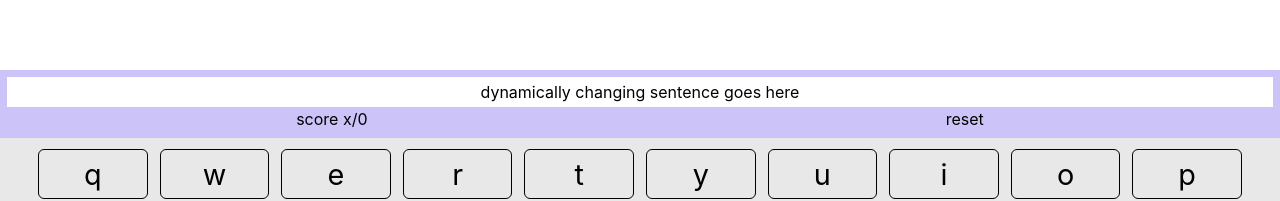
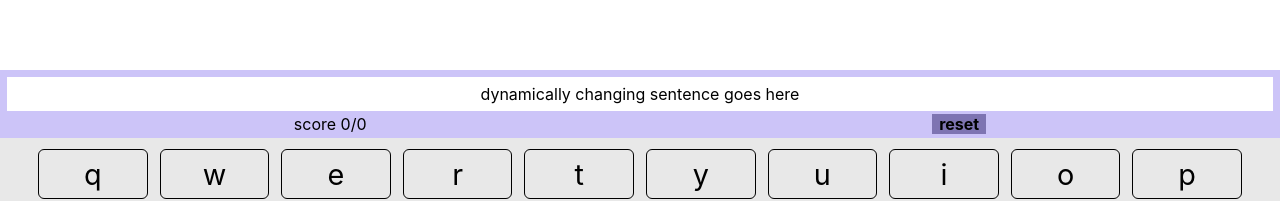
Before and after one commit to JustinDudley/thimble, a React (Create React App) app: page /typingPage in a window 1280 px wide. Shown: the part 326-527 px from the top of the page. Built offline with nearby package versions, Linux system fonts and the light colour scheme.

Commit message:
add bullseyeCounter and wire it up to UI

```diff
--- a/src/index.css
+++ b/src/index.css
@@ -20,7 +20,7 @@ code {
    --nav-purple: #7e74b2;
    --home-welcome-text: #301d43;
    --home-link-text: #301d43;
-   --shadow-grey: #e8e8e8;
+   --shadow-gray: #e8e8e8;
    --letter-color: #555;
 
    /* need space for 10 keys, so each is slightly less than 10% view-width */
--- a/src/models/WholeKey.ts
+++ b/src/models/WholeKey.ts
@@ -1,4 +1,6 @@
 export interface MiniBoxProps {
+   bullseyeCounter: number;
+   setBullseyeCounter: React.Dispatch<React.SetStateAction<number>>;
    letter: string;
    keyCounter: number;
    miniBoxId: number;
@@ -8,6 +10,8 @@ export interface MiniBoxProps {
 }
 
 export interface WholeKeyProps {
+   bullseyeCounter: number;
+   setBullseyeCounter: React.Dispatch<React.SetStateAction<number>>;
    letter: string;
    keyboardCounter: number;
 }
--- a/src/routes/TypingPage/components/KeyboardAndConsoleSection/index.tsx
+++ b/src/routes/TypingPage/components/KeyboardAndConsoleSection/index.tsx
@@ -9,16 +9,19 @@ export const KeyboardAndConsoleSection: React.FC<{
    setNumResets: React.Dispatch<React.SetStateAction<number>>;
 }> = ({ numResets, setNumResets }) => {
    const [keyboardCounter, setKeyboardCounter] = useState(0);
+   const [bullseyeCounter, setBullseyeCounter] = useState(0);
 
    return (
       <div className={styles.keyboardAndConsoleSection}>
          <UserConsole
+            bullseyeCounter={bullseyeCounter}
             keyboardCounter={keyboardCounter}
             numResets={numResets}
             setNumResets={setNumResets}
          />
          <KeyboardDisplay
-            numResets={numResets}
+            bullseyeCounter={bullseyeCounter}
+            setBullseyeCounter={setBullseyeCounter}
             keyboardCounter={keyboardCounter}
             setKeyboardCounter={setKeyboardCounter}
          />
--- a/src/routes/TypingPage/components/KeyboardDisplay/index.tsx
+++ b/src/routes/TypingPage/components/KeyboardDisplay/index.tsx
@@ -4,10 +4,16 @@ import { WholeKey } from '../WholeKey';
 import styles from './style.module.css';
 
 export const KeyboardDisplay: React.FC<{
-   numResets: number;
+   bullseyeCounter: number;
+   setBullseyeCounter: React.Dispatch<React.SetStateAction<number>>;
    keyboardCounter: number;
    setKeyboardCounter: React.Dispatch<React.SetStateAction<number>>;
-}> = ({ numResets, keyboardCounter, setKeyboardCounter }) => {
+}> = ({
+   bullseyeCounter,
+   setBullseyeCounter,
+   keyboardCounter,
+   setKeyboardCounter,
+}) => {
    const lettersTop = ['q', 'w', 'e', 'r', 't', 'y', 'u', 'i', 'o', 'p'];
    const lettersMiddle = ['a', 's', 'd', 'f', 'g', 'h', 'j', 'k', 'l'];
    const lettersBottom = ['z', 'x', 'c', 'v', 'b', 'n', 'm'];
@@ -25,6 +31,8 @@ export const KeyboardDisplay: React.FC<{
                      key={letter}
                      letter={letter}
                      keyboardCounter={keyboardCounter}
+                     bullseyeCounter={bullseyeCounter}
+                     setBullseyeCounter={setBullseyeCounter}
                   />
                ))}
             </div>
@@ -34,6 +42,8 @@ export const KeyboardDisplay: React.FC<{
                      key={letter}
                      letter={letter}
                      keyboardCounter={keyboardCounter}
+                     bullseyeCounter={bullseyeCounter}
+                     setBullseyeCounter={setBullseyeCounter}
                   />
                ))}
             </div>
@@ -43,6 +53,8 @@ export const KeyboardDisplay: React.FC<{
                      key={letter}
                      letter={letter}
                      keyboardCounter={keyboardCounter}
+                     bullseyeCounter={bullseyeCounter}
+                     setBullseyeCounter={setBullseyeCounter}
                   />
                ))}
             </div>
@@ -52,6 +64,8 @@ export const KeyboardDisplay: React.FC<{
                      key={letter}
                      letter={letter}
                      keyboardCounter={keyboardCounter}
+                     bullseyeCounter={bullseyeCounter}
+                     setBullseyeCounter={setBullseyeCounter}
                   />
                ))}
             </div>
--- a/src/routes/TypingPage/components/KeyboardDisplay/style.module.css
+++ b/src/routes/TypingPage/components/KeyboardDisplay/style.module.css
@@ -4,7 +4,7 @@
    display: flex;
    flex-direction: column;
    align-items: center;
-   background-color: var(--shadow-grey);
+   background-color: var(--shadow-gray);
    padding: 8px 0;
 }
 
--- a/src/routes/TypingPage/components/UserConsole/index.tsx
+++ b/src/routes/TypingPage/components/UserConsole/index.tsx
@@ -2,17 +2,22 @@ import React from 'react';
 
 import styles from './style.module.css';
 
-const Score: React.FC<{
-   keyboardCounter: number;
-}> = ({ keyboardCounter }) => {
-   return <div>{`score x/${keyboardCounter}`}</div>;
+const Score: React.FC<{ bullseyeCounter: number; keyboardCounter: number }> = ({
+   bullseyeCounter,
+   keyboardCounter,
+}) => {
+   return <div>{`score ${bullseyeCounter}/${keyboardCounter}`}</div>;
 };
 
 const ResetButton: React.FC<{
    numResets: number;
    setNumResets: React.Dispatch<React.SetStateAction<number>>;
 }> = ({ numResets, setNumResets }) => {
-   return <div onClick={() => setNumResets(numResets + 1)}>reset</div>;
+   return (
+      <div className={styles.reset} onClick={() => setNumResets(numResets + 1)}>
+         reset
+      </div>
+   );
 };
 
 const UserSentence: React.FC = () => {
@@ -24,27 +29,33 @@ const UserSentence: React.FC = () => {
 };
 
 const Panel: React.FC<{
+   bullseyeCounter: number;
    keyboardCounter: number;
    numResets: number;
    setNumResets: React.Dispatch<React.SetStateAction<number>>;
-}> = ({ keyboardCounter, numResets, setNumResets }) => {
+}> = ({ bullseyeCounter, keyboardCounter, numResets, setNumResets }) => {
    return (
       <div className={styles.panel}>
-         <Score keyboardCounter={keyboardCounter} />
+         <Score
+            bullseyeCounter={bullseyeCounter}
+            keyboardCounter={keyboardCounter}
+         />
          <ResetButton numResets={numResets} setNumResets={setNumResets} />
       </div>
    );
 };
 
 export const UserConsole: React.FC<{
+   bullseyeCounter: number;
    keyboardCounter: number;
    numResets: number;
    setNumResets: React.Dispatch<React.SetStateAction<number>>;
-}> = ({ keyboardCounter, numResets, setNumResets }) => {
+}> = ({ bullseyeCounter, keyboardCounter, numResets, setNumResets }) => {
    return (
       <div className={styles.userConsole}>
          <UserSentence />
          <Panel
+            bullseyeCounter={bullseyeCounter}
             keyboardCounter={keyboardCounter}
             numResets={numResets}
             setNumResets={setNumResets}
--- a/src/routes/TypingPage/components/UserConsole/style.module.css
+++ b/src/routes/TypingPage/components/UserConsole/style.module.css
@@ -3,8 +3,8 @@
    display: flex;
    flex-direction: column;
    box-sizing: border-box;
+   padding: 7px 7px 0 7px;
    background-color: var(--home-purple);
-   padding: 7px;
 }
 
 .userSentence {
@@ -20,6 +20,14 @@
    height: 45%;
    display: flex;
    flex-direction: row;
+   box-sizing: border-box;
+   padding: 4px;
    justify-content: space-around;
    align-items: center;
 }
+
+.reset {
+   background: var(--nav-purple);
+   padding: 0 7px;
+   font-weight: bold;
+}
--- a/src/routes/TypingPage/components/WholeKey/index.tsx
+++ b/src/routes/TypingPage/components/WholeKey/index.tsx
@@ -9,6 +9,8 @@ import { MiniBoxProps, WholeKeyProps } from '../../../../models/WholeKey';
 // this file, and especially CSS file, assume 3x3=9 miniBoxes in each wholeKey
 
 const MiniBox: React.FC<MiniBoxProps> = ({
+   bullseyeCounter,
+   setBullseyeCounter,
    letter,
    keyCounter,
    keyboardCounter,
@@ -33,6 +35,7 @@ const MiniBox: React.FC<MiniBoxProps> = ({
                gradientRecord[miniBoxId] = gradientRecord[miniBoxId] + 1;
                return gradientRecord;
             });
+            miniBoxId === 4 && setBullseyeCounter(bullseyeCounter + 1);
             // setMiniCounter(keyCounter); //save
          }}
          // SAVE BELOW:  This sets the colors for my follow-the-leader purple:
@@ -58,6 +61,8 @@ const MiniBox: React.FC<MiniBoxProps> = ({
 };
 
 export const WholeKey: React.FC<WholeKeyProps> = ({
+   bullseyeCounter,
+   setBullseyeCounter,
    letter,
    keyboardCounter,
 }) => {
@@ -93,6 +98,8 @@ export const WholeKey: React.FC<WholeKeyProps> = ({
          {miniBoxIds.map((miniBoxId) => (
             <MiniBox
                key={miniBoxId}
+               bullseyeCounter={bullseyeCounter}
+               setBullseyeCounter={setBullseyeCounter}
                miniBoxId={miniBoxId}
                letter={letter}
                keyCounter={keyCounter}
```
